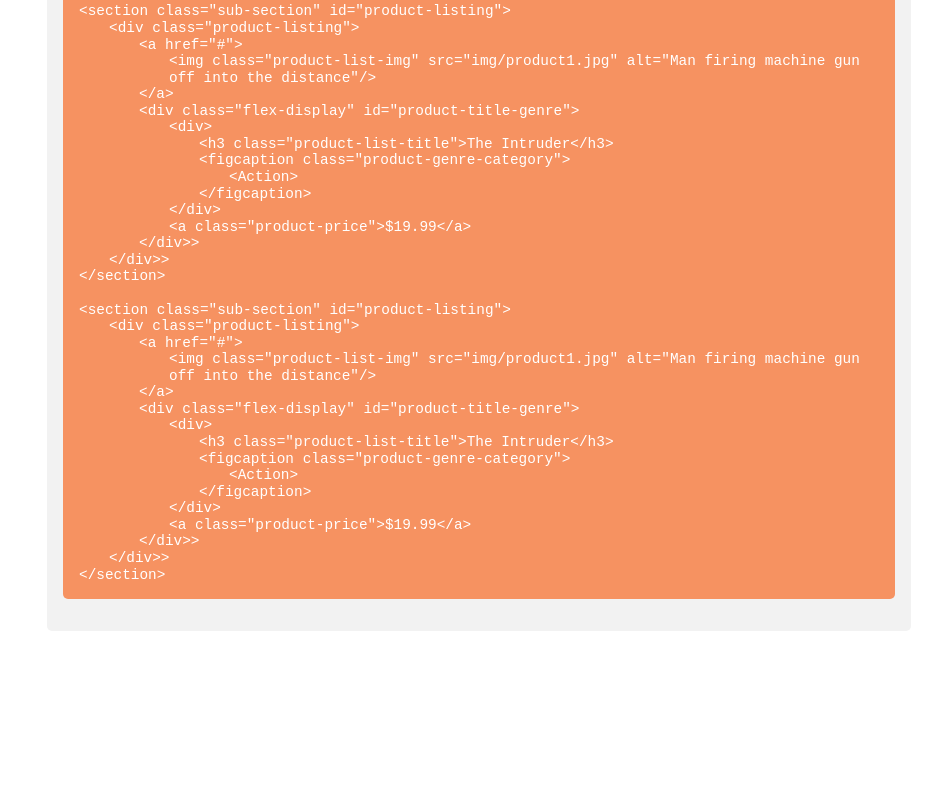
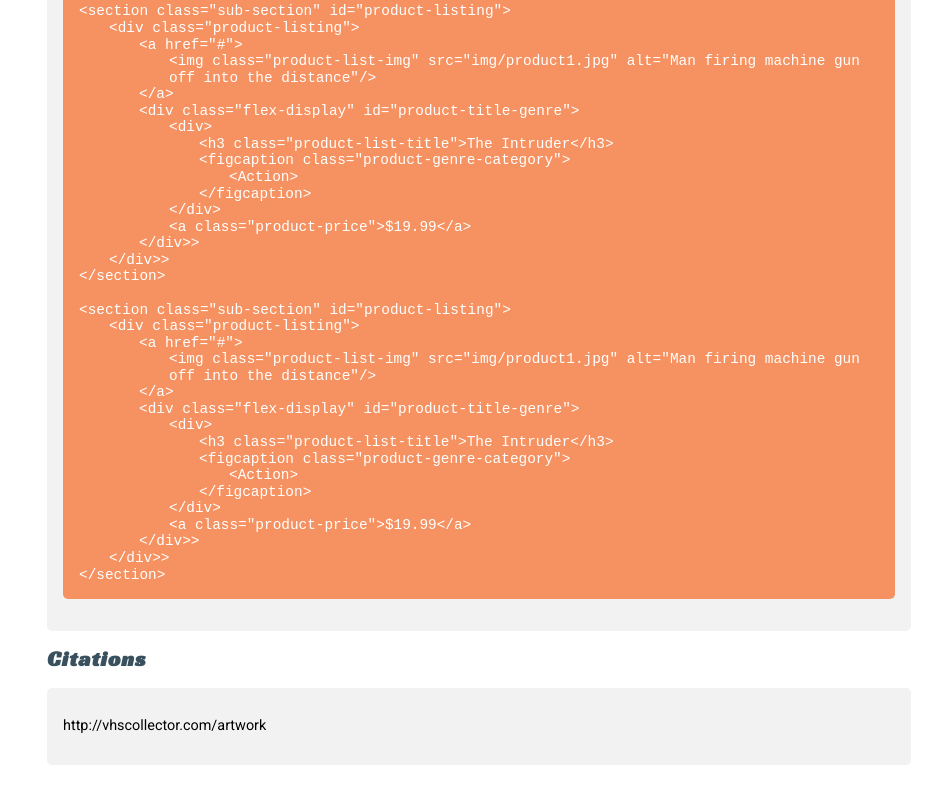
Before and after one commit to eivannisperos/Rewind-Styleguide, a plain HTML site: page index.html in a window 1280 px wide. Shown: the part 5298-6101 px from the top of the page, without its empty margins (353-1280 px from the left). Before the commit the page ends 5977 px from the top, so only its background shows below. Drawn offline with Linux system fonts and the light colour scheme; a web font is replaced by a local one.

Commit message:
citations added

```diff
--- a/css/main.css
+++ b/css/main.css
@@ -57,6 +57,13 @@ code {
 
 code p {
   margin: 0;
+}
+
+/***
+citations paragraph
+***/
+.citations {
+  display: block;
 }
 
 /***
--- a/index.html
+++ b/index.html
@@ -18,7 +18,7 @@
           <a class="nav-link" href="#interactive-elements">Interactive Elements</a>
           <a class="nav-link" href="#text-styles">Text Styles</a>
           <a class="nav-link" href="#combined-elements">Combined Elements</a>
-          <a class="nav-link" href="citations.html">Citations</a>
+          <a class="nav-link" href="#citations">Citations</a>
 
           <a class="nav-link" id="close-menu-btn">X</a>
         </div>
@@ -348,6 +348,11 @@
                 <p>&lt;/section&gt;</p>
               </code>
           </section>
+
+          <h2>Citations</h2>
+          <section class="sub-section" id="citations">
+            <p class="citations">http://vhscollector.com/artwork</p>
+          </section>
         </section>
       </div>
     </div>
```
